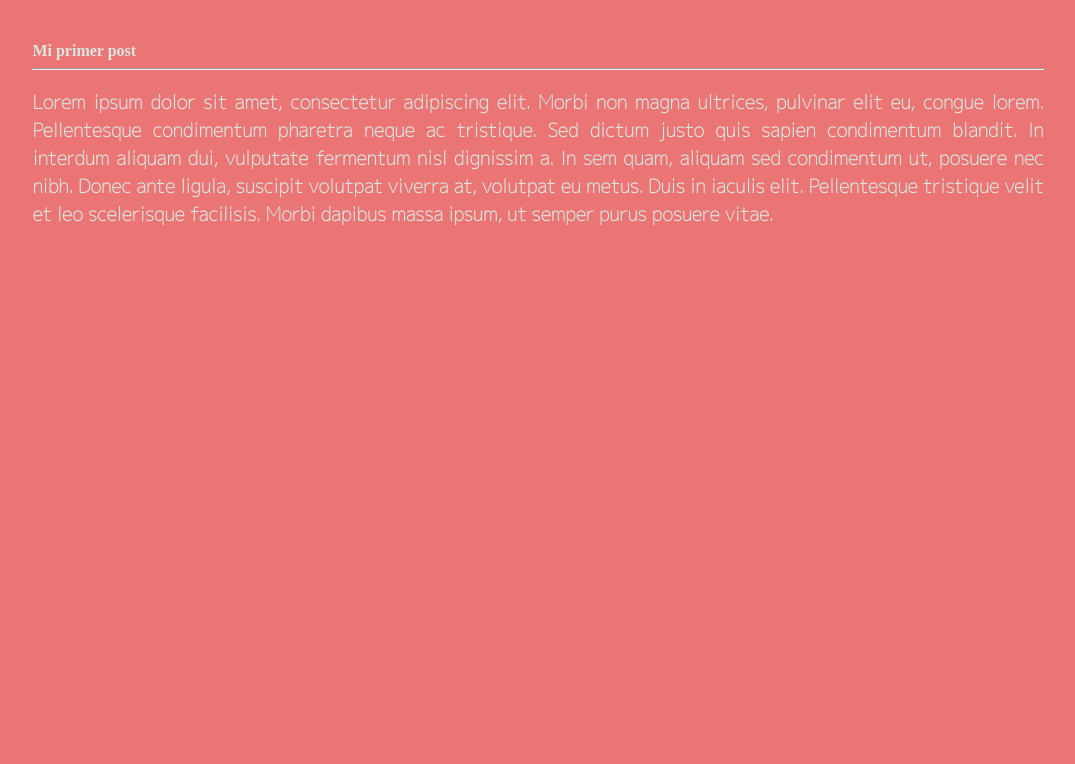
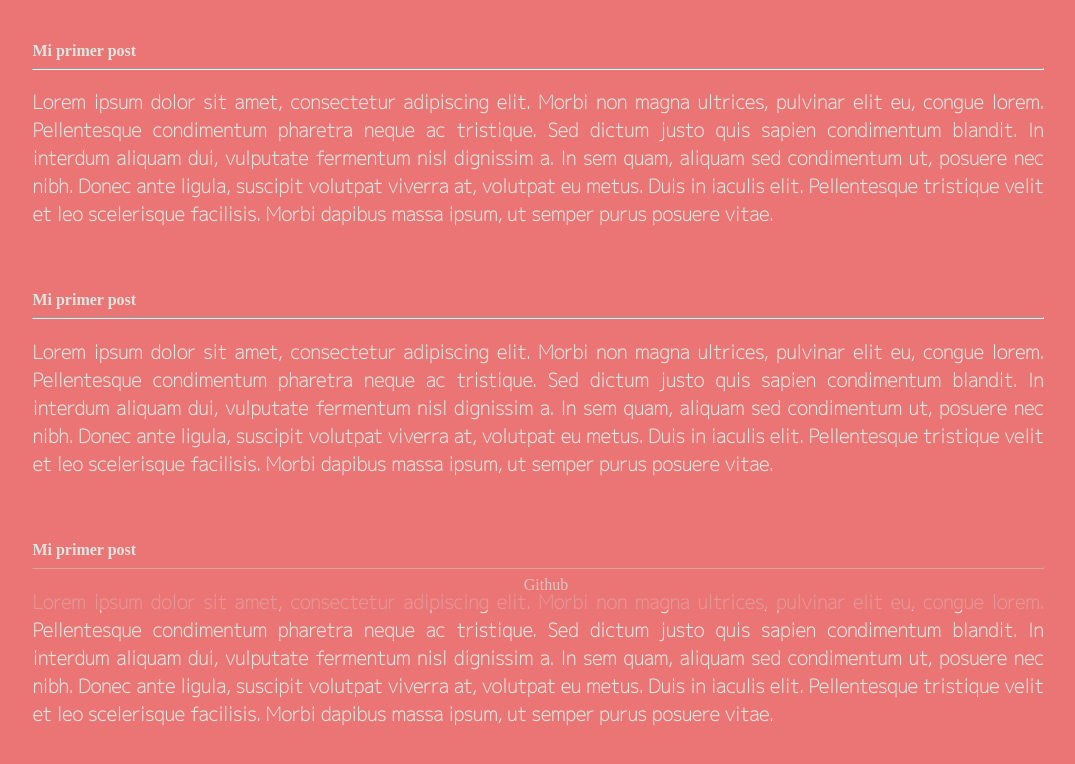
Before and after one commit to marc4919/simpleBlog, a plain HTML site: page index.html in a window 1280 px wide. Shown: the part 190-954 px from the top of the page, without its empty margins (102-1177 px from the left). Before the commit the page ends 800 px from the top, so only its background shows below. Drawn offline with Linux system fonts and the light colour scheme.

Commit message:
Estructura definida

```diff
--- a/estilos.css
+++ b/estilos.css
@@ -2,7 +2,7 @@ body{
     background-color: rgb(235,117,117)
 }
 
-h1, h2, h3, h4, h5, h6, p {
+h1, h2, h3, h4, h5, h6, p, a {
     color: rgb(216,230,224)
 }
 
@@ -27,3 +27,21 @@ div{
     padding-left: 10%;
     padding-right: 10%;
 }
+
+footer{
+    position: fixed;
+    bottom: 0;
+    width: 100%;
+    height: 50px;
+    text-align: center;
+    background-color:  rgb(235,117,117);
+    opacity: 0.7;
+}
+
+footer:hover{
+    opacity: 1;
+}
+
+a{
+    text-decoration: none; /* no underline */
+}
--- a/index.html
+++ b/index.html
@@ -14,19 +14,62 @@
 </head>
 
 <body>
+    <header>
         <h1>Diario de un Junior</h1>
+    </header>
+    <main>
         <div>
             <h4>Mi primer post</h4>
             <hr>
-        <h3>Lorem ipsum dolor sit amet, consectetur adipiscing elit. Morbi non magna ultrices, pulvinar elit eu, congue
+            <h3>Lorem ipsum dolor sit amet, consectetur adipiscing elit. Morbi non magna ultrices, pulvinar elit eu,
+                congue
                 lorem. Pellentesque condimentum pharetra neque ac tristique. Sed dictum justo quis sapien condimentum
                 blandit.
                 In interdum aliquam dui, vulputate fermentum nisl dignissim a. In sem quam, aliquam sed condimentum ut,
                 posuere
                 nec nibh. Donec ante ligula, suscipit volutpat viverra at, volutpat eu metus. Duis in iaculis elit.
                 Pellentesque
-            tristique velit et leo scelerisque facilisis. Morbi dapibus massa ipsum, ut semper purus posuere vitae.</h3>
+                tristique velit et leo scelerisque facilisis. Morbi dapibus massa ipsum, ut semper purus posuere vitae.
+            </h3>
         </div>
+        <div>
+            <h4>Mi primer post</h4>
+            <hr>
+            <h3>Lorem ipsum dolor sit amet, consectetur adipiscing elit. Morbi non magna ultrices, pulvinar elit eu,
+                congue
+                lorem. Pellentesque condimentum pharetra neque ac tristique. Sed dictum justo quis sapien condimentum
+                blandit.
+                In interdum aliquam dui, vulputate fermentum nisl dignissim a. In sem quam, aliquam sed condimentum ut,
+                posuere
+                nec nibh. Donec ante ligula, suscipit volutpat viverra at, volutpat eu metus. Duis in iaculis elit.
+                Pellentesque
+                tristique velit et leo scelerisque facilisis. Morbi dapibus massa ipsum, ut semper purus posuere vitae.
+            </h3>
+        </div>
+        <div>
+            <h4>Mi primer post</h4>
+            <hr>
+            <h3>Lorem ipsum dolor sit amet, consectetur adipiscing elit. Morbi non magna ultrices, pulvinar elit eu,
+                congue
+                lorem. Pellentesque condimentum pharetra neque ac tristique. Sed dictum justo quis sapien condimentum
+                blandit.
+                In interdum aliquam dui, vulputate fermentum nisl dignissim a. In sem quam, aliquam sed condimentum ut,
+                posuere
+                nec nibh. Donec ante ligula, suscipit volutpat viverra at, volutpat eu metus. Duis in iaculis elit.
+                Pellentesque
+                tristique velit et leo scelerisque facilisis. Morbi dapibus massa ipsum, ut semper purus posuere vitae.
+            </h3>
+        </div>
+        <br>
+        <br>
+    </main>
+    <footer>
+        <span>
+            <p>
+                <a href="https://github.com/marc4919">Github</a>
+            </p>
+        </span>
+    </footer>
 </body>
 
 </html>
```
Lines whose indentation alone changed are shown as unchanged.
